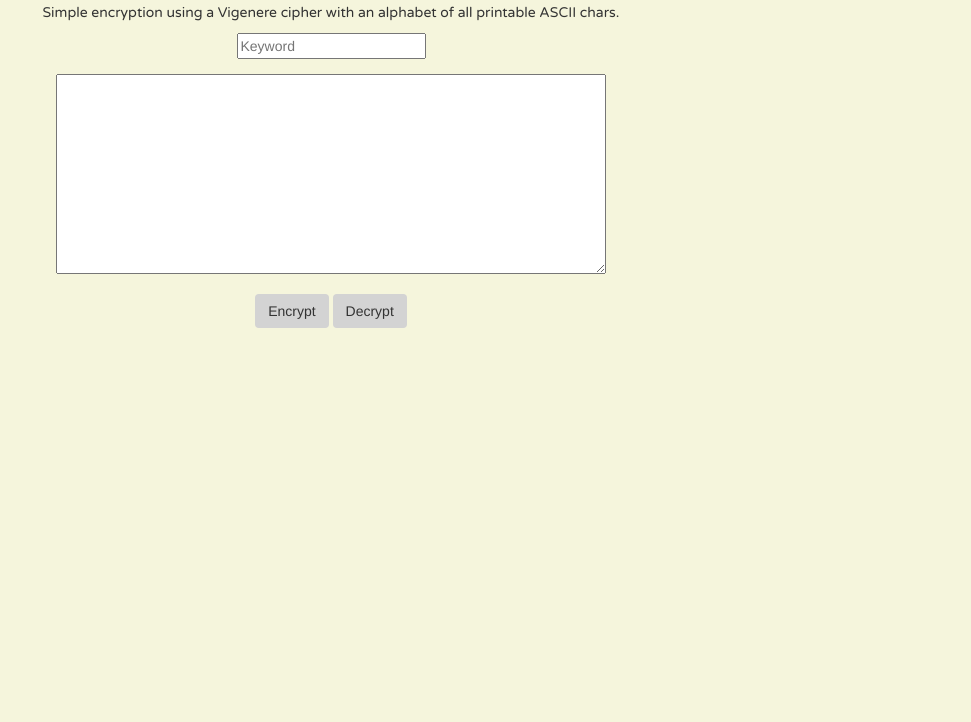
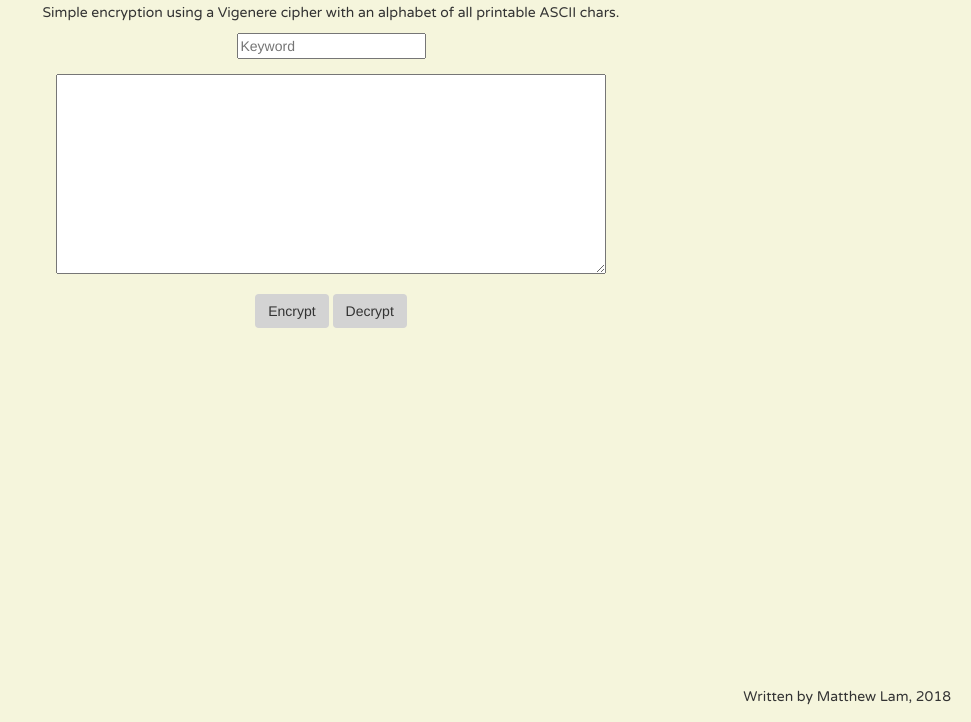
Before and after one commit to matthewlamdotjs/vigenere, a plain HTML site: page index.html in a window 1280 px wide. Shown: the part 78-800 px from the top of the page, without its empty margins (309-1280 px from the left). Drawn offline with nearby package versions, Linux system fonts and the light colour scheme.

Commit message:
add credits

```diff
--- a/index.html
+++ b/index.html
@@ -49,5 +49,6 @@
     <button type="submit" class="btn button-primary" onclick="encryptData()">Encrypt</button>
     <button type="submit" class="btn button-info" onclick="decryptData()">Decrypt</button>
   </div>
+  <div style="position: absolute; bottom: 5px; right:20px;"><p>Written by Matthew Lam, 2018</p></div>
 </body>
 </html>
```
